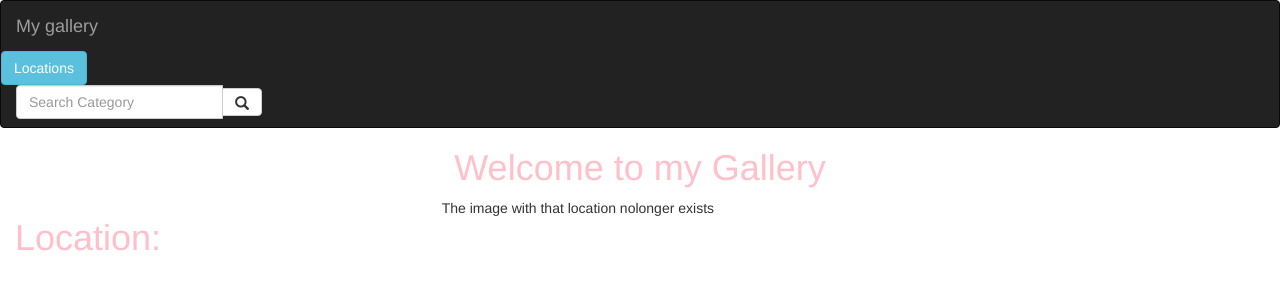
After one commit to evelyne250/my-gallery, a Django app: template photos/templates/all-photos/location.html in a window 1280 px wide. The commit adds this page. Shown: the top 300 px of the page. Run offline with Django 3.2, Linux system fonts and the light colour scheme; the template is opened without the code that fills it, so the values that code supplies are empty; some libraries are stand-ins or nearby versions.

```diff
--- /dev/null
+++ b/photos/templates/all-photos/location.html
@@ -0,0 +1,26 @@
+{%extends 'all-photos/base.html'%}
+{% block content %}
+  <div class="row container-fluid content">
+    <div class="col-md-4">
+      <h1 class="mt-5">Location:</h1>
+      {% for image in images %}
+        <h1 class="ml-5">{{image.location}}</h1>
+      {% endfor %}
+    </div>
+    <div class="col-md-4">
+      <div class="card mt-3">
+        {% if images %}
+          {% for image in images  %}
+          <img src="{{image.image.url}}" alt="" width="300" height='250'>
+          <p>{{image.name}}</p>
+          <p>{{image.description}}</p>
+          <p>{{image.category}}</p>
+          <p>Posted on {{image.pub_date}}</p>
+          {% endfor %}
+        {% else %}
+          <p>The image with that location nolonger exists</p>
+        {% endif %}
+      </div>
+    </div>
+  </div>
+{% endblock %}
--- a/photos/templates/navbar.html
+++ b/photos/templates/navbar.html
@@ -12,9 +12,23 @@
       <a class="navbar-brand" href="{% url 'pictures' %}">My gallery</a>
     </div>
   </div>
+
+
+    <div class="btn-group dropright">
+      <button type="button" class="btn btn-info dropdown-toggle mr-2" data-toggle="dropdown" aria-haspopup="true" aria-expanded="false">
+        Locations
+      </button>
+
+      <div class="dropdown-menu">
        <!-- Adding a search form  -->
-       <div class="col-sm-4 col-md-4 navbar-right">
-
+ <div class="col-sm-4 col-md-4 navbar-right">
+            {% for loc in location %}
+              <a href="{% url 'display_by_location' loc.id %}">
+              <p class="text-dark ml-2">{{loc.name}}</p>
+            </a>
+            {% endfor %}
+          </div>
+        </div>
         <form class="navbar-form" role="search" action="{% url 'search_results' %}">
 
           <div class="input-group">
--- a/photos/urls.py
+++ b/photos/urls.py
@@ -6,7 +6,8 @@
 urlpatterns=[
     # url('^$',views.welcome,name = 'welcome'),
     url('^$',views.pictures,name='pictures'),
-    url(r'^search/', views.search_results, name='search_results')
+    url(r'^search/', views.search_results, name='search_results'),
+    url(r'^locations/(\d+)', views.display_by_location, name = 'display_by_location'),
     # url(r'^image/(\d+)',views.image,name ='image')
 ]
 if settings.DEBUG:
```
Also changed, not shown: photos/models.py (+6 -8 lines), photos/templates/all-photos/pics.html (+26 -2 lines), photos/tests.py (+12 -2 lines), photos/views.py (+13 -3 lines).
